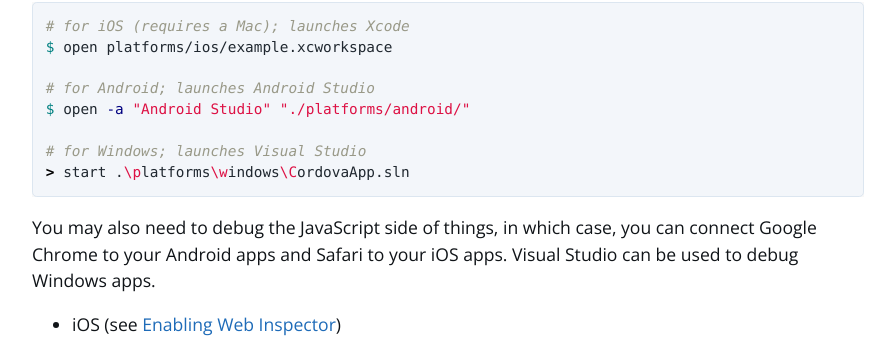
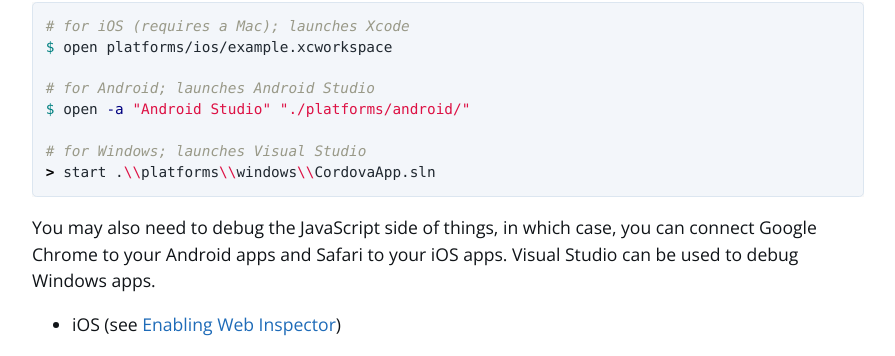
Before and after one commit to kerrishotts/pgday, a Jekyll site: the page built from workshops/2017/campp/debugging-and-iterating.md, in a window 1280 px wide and 900 px high, scrolled down 895 px. Shown: the part 96-452 px from the top of the window, without its empty margins (192-1087 px from the left). Built offline with Jekyll 4.4.1, drawn with Linux system fonts in a browser that asks for light colours.

Commit message:
not escape chars!

````diff
--- a/workshops/2017/campp/debugging-and-iterating.md
+++ b/workshops/2017/campp/debugging-and-iterating.md
@@ -35,7 +35,7 @@ $ open platforms/ios/example.xcworkspace
 $ open -a "Android Studio" "./platforms/android/"
 
 # for Windows; launches Visual Studio
-> start .\platforms\windows\CordovaApp.sln
+> start .\\platforms\\windows\\CordovaApp.sln
 ```
 
 You may also need to debug the JavaScript side of things, in which case, you can connect Google Chrome to your Android apps and Safari to your iOS apps. Visual Studio can be used to debug Windows apps.
````
